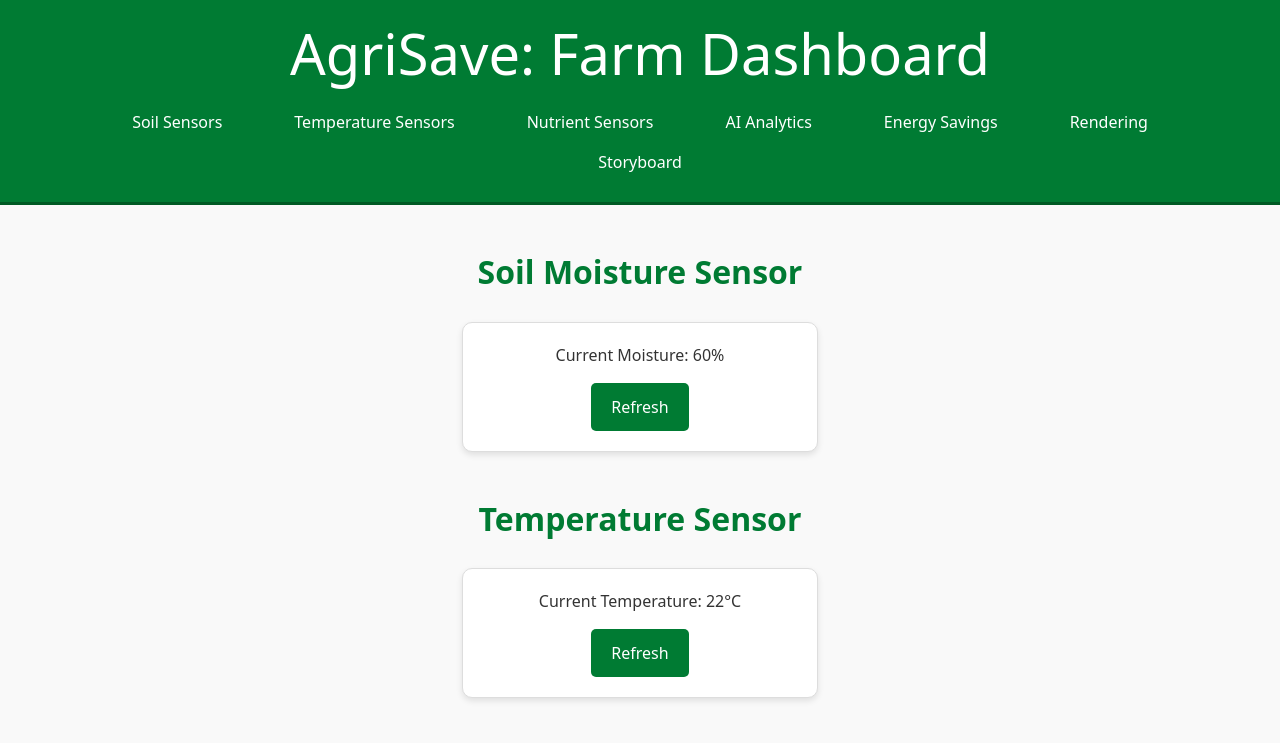
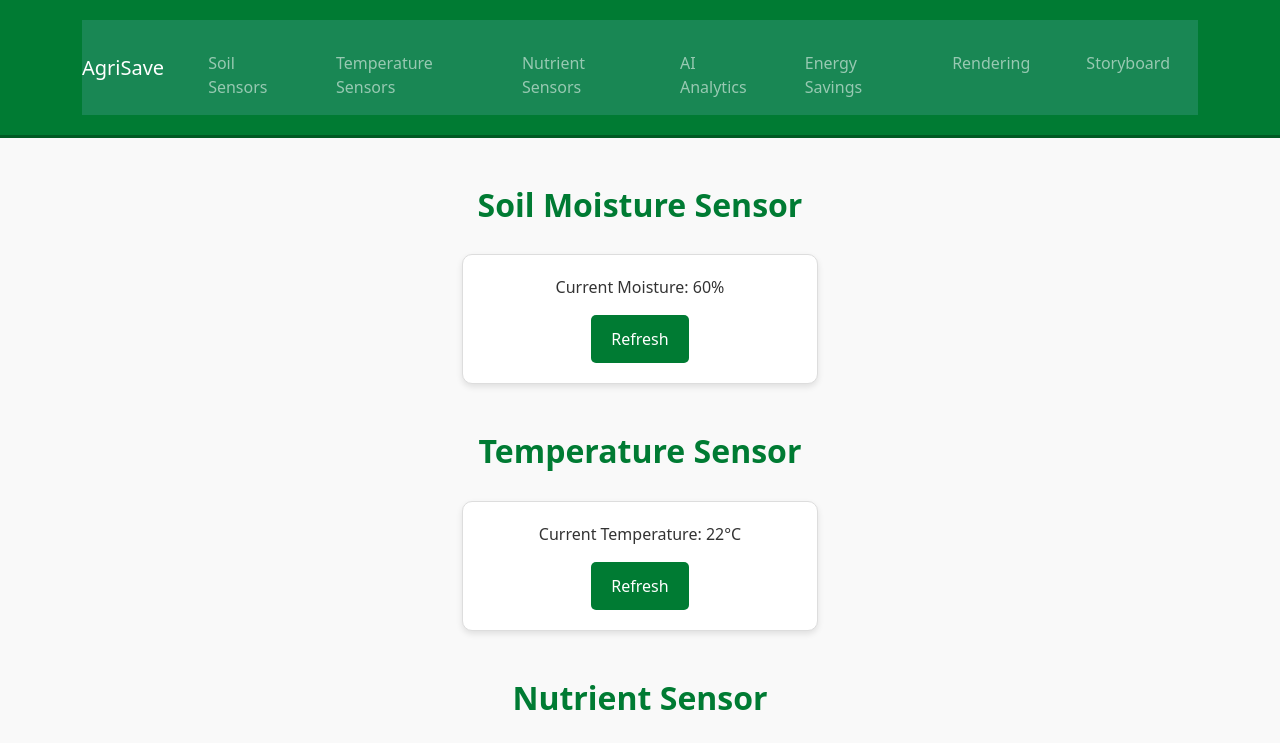
Before and after one commit to jomarthomas/agriSave, a plain HTML site: page index.html in a window 1280 px wide. Shown: the top 743 px of the page. Drawn offline with nearby package versions, Linux system fonts and the light colour scheme.

Commit message:
Update index.html
the nav

```diff
--- a/index.html
+++ b/index.html
@@ -126,21 +126,27 @@
 
     <!-- Header Section -->
     <header>
-        <div class="container text-center">
-            <h1 class="display-4">AgriSave: Farm Dashboard</h1>
-            <nav>
-                <ul class="nav justify-content-center">
-                    <li class="nav-item"><a class="nav-link text-white" href="#soilsensors">Soil Sensors</a></li>
-                    <li class="nav-item"><a class="nav-link text-white" href="#temperature">Temperature Sensors</a></li>
-                    <li class="nav-item"><a class="nav-link text-white" href="#nutrients">Nutrient Sensors</a></li>
-                    <li class="nav-item"><a class="nav-link text-white" href="#analytics">AI Analytics</a></li>
-                    <li class="nav-item"><a class="nav-link text-white" href="#energy">Energy Savings</a></li>
-                    <li class="nav-item"><a class="nav-link text-white" href="#rendering">Rendering</a></li>
-                    <li class="nav-item"><a class="nav-link text-white" href="#storyboard">Storyboard</a></li>
+    <div class="container">
+        <nav class="navbar navbar-expand-lg navbar-dark bg-success">
+            <a class="navbar-brand" href="#">AgriSave</a>
+            <button class="navbar-toggler" type="button" data-bs-toggle="collapse" data-bs-target="#navbarNav" aria-controls="navbarNav" aria-expanded="false" aria-label="Toggle navigation">
+                <span class="navbar-toggler-icon"></span>
+            </button>
+            <div class="collapse navbar-collapse" id="navbarNav">
+                <ul class="navbar-nav ms-auto">
+                    <li class="nav-item"><a class="nav-link" href="#soilsensors">Soil Sensors</a></li>
+                    <li class="nav-item"><a class="nav-link" href="#temperature">Temperature Sensors</a></li>
+                    <li class="nav-item"><a class="nav-link" href="#nutrients">Nutrient Sensors</a></li>
+                    <li class="nav-item"><a class="nav-link" href="#analytics">AI Analytics</a></li>
+                    <li class="nav-item"><a class="nav-link" href="#energy">Energy Savings</a></li>
+                    <li class="nav-item"><a class="nav-link" href="#rendering">Rendering</a></li>
+                    <li class="nav-item"><a class="nav-link" href="#storyboard">Storyboard</a></li>
                 </ul>
-            </nav>
-        </div>
-    </header>
+            </div>
+        </nav>
+    </div>
+</header>
+
 
     <!-- Main Content Section -->
     <main class="container my-5">
```
